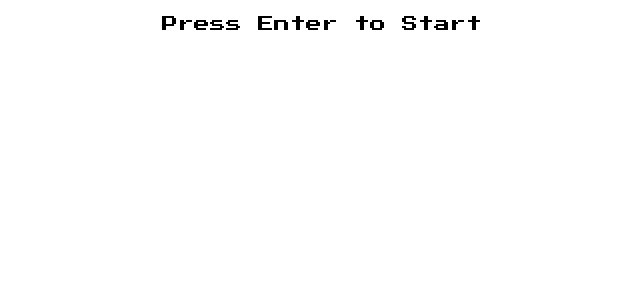
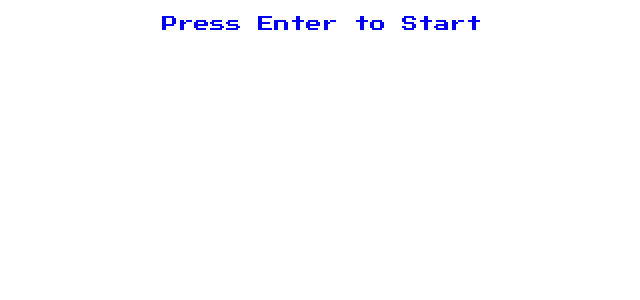
Before and after one commit to jopemamo/persona-Page, a React (Create React App) app: page / in a window 1280 px wide. Shown: the top 300 px of the page, without its empty margins (318-958 px from the left). Built offline with nearby package versions, Linux system fonts and the light colour scheme; the HTML template or start-up script is replaced by a standard one.

Commit message:
about and projects components

```diff
--- a/src/pages/About.js
+++ b/src/pages/About.js
@@ -0,0 +1,9 @@
+import React from 'react'
+
+const About = () => {
+  return(
+    <p>This is about</p>
+  )
+}
+
+export default About;
--- a/src/pages/Home.js
+++ b/src/pages/Home.js
@@ -1,13 +1,27 @@
 import React from 'react';
-import { BrowserRouter, Switch, Route } from 'react-router-dom';
+import { BrowserRouter, Switch, Route, Link } from 'react-router-dom';
+import About from './About';
+import Projects from './Projects';
 
 const Home = () => {
   return (
     <>
     <BrowserRouter>
     <Switch>
+      <Route path='/about' render={() => (
+        <About />
+      )}>
+      </Route>
+      <Route path='/projects' render={() => (
+        <Projects />
+      )}>
+      </Route>
       <Route path='/' render={() => (
+        <Link to='/about' style={{ textDecoration: 'none' }}>
+          <div>
         <p>Press Enter to Start</p>
+        </div>
+        </Link>
       )}>
       </Route>
     </Switch>
--- a/src/pages/Projects.js
+++ b/src/pages/Projects.js
@@ -0,0 +1,9 @@
+import React from 'react'
+
+const Projects = () => {
+  return(
+    <p>This is Projects</p>
+  )
+}
+
+export default Projects;
```
